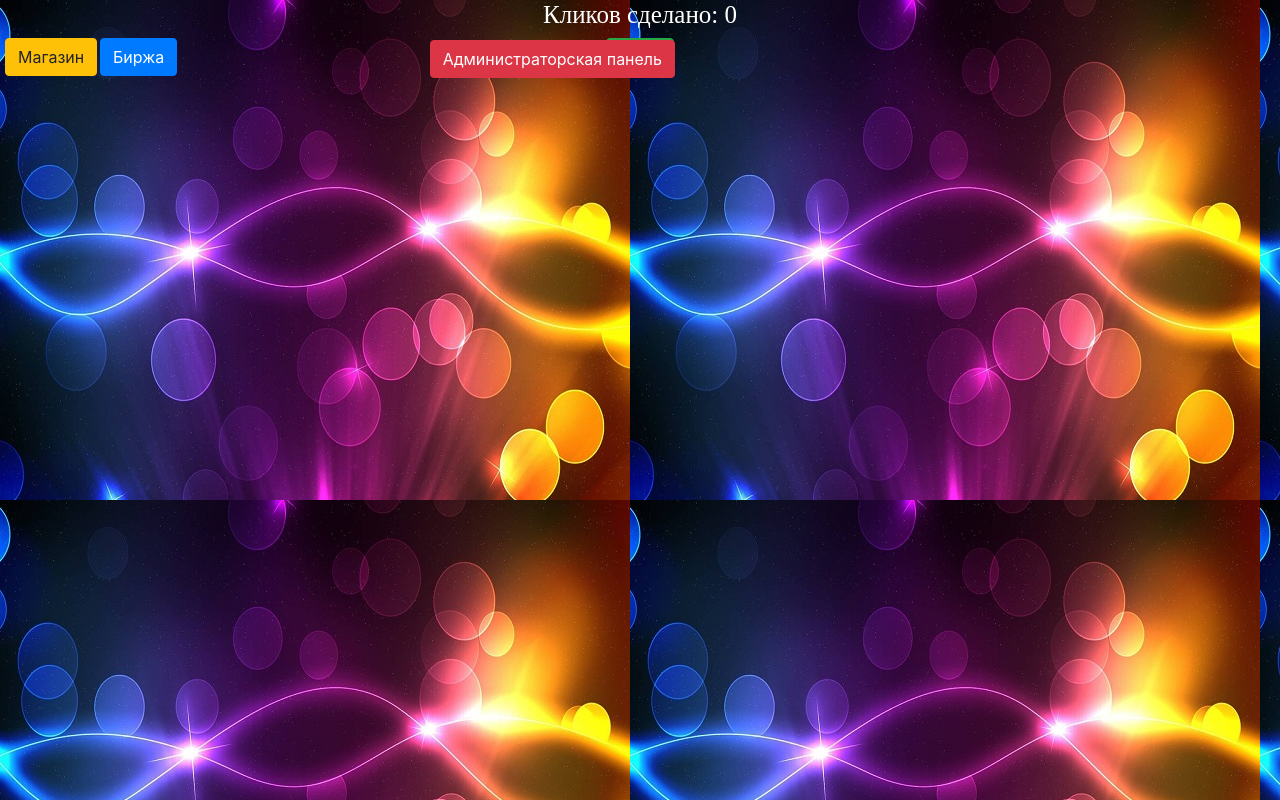
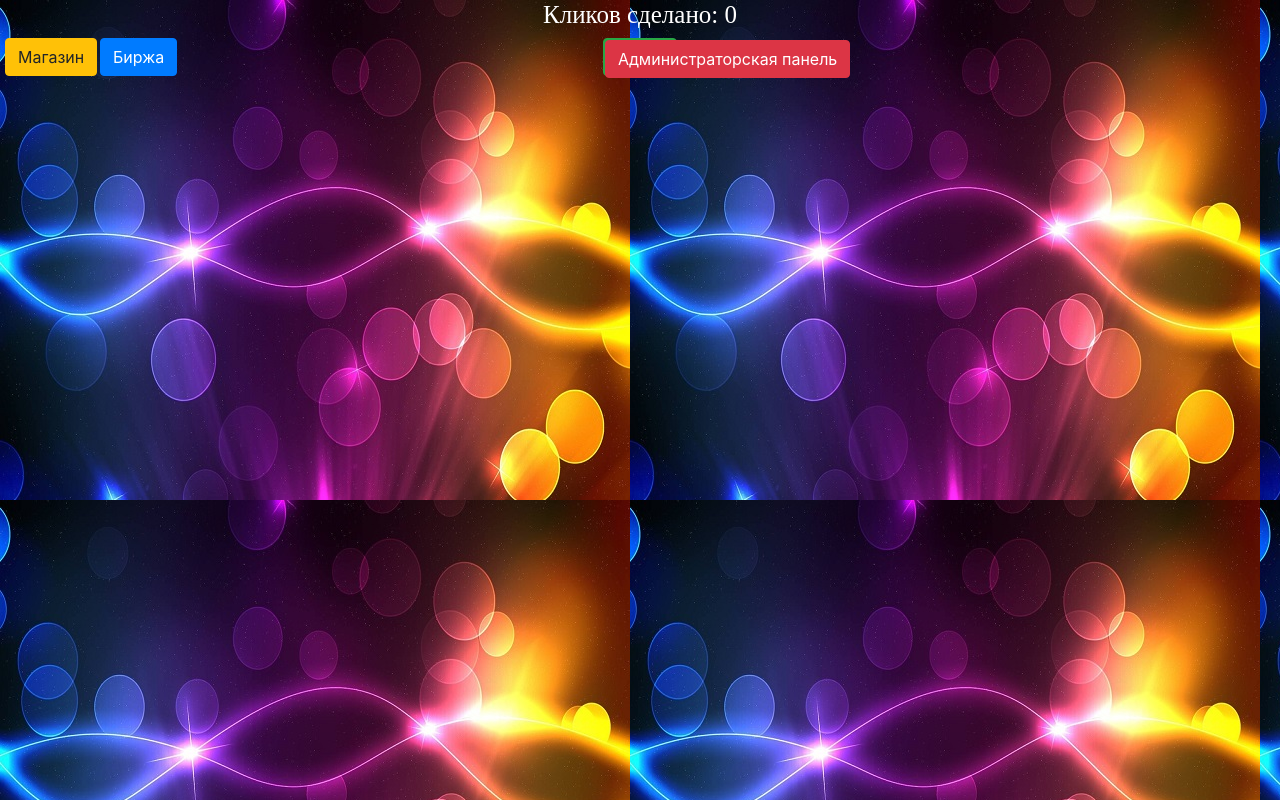
Before and after one commit to TypoKill/RoulCoin-VKontakte-Service, a plain HTML site: page index.html in a window 1280 px wide. Drawn offline with nearby package versions, Linux system fonts and the light colour scheme.

Commit message:
Update index.html

```diff
--- a/index.html
+++ b/index.html
@@ -8,10 +8,10 @@
 </head>
 <body>
 	<h1 class="tce" id="ct">Кликов сделано: 0</h1>
-	<button type="button" class="btn btn-success" id="button">Клик! </button>
+	<button type="button" class="btn btn-success" id="button">Клик!! </button>
 	<button type="button" class="btn btn-warning" style="position:absolute; left: 5px">Магазин</button>
 	<button type="button" class="btn btn-primary" style="position:absolute; left: 100px">Биржа</button>
-	<button type="button" class="btn btn-danger" style="position:absolute; right: 605px; top: 40px">Администраторская панель</button>
+	<button type="button" class="btn btn-danger" style="position:absolute; left: 605px; top: 40px">Администраторская панель</button>
 
     <script src="https://code.jquery.com/jquery-3.4.1.slim.min.js" integrity="sha384-J6qa4849blE2+poT4WnyKhv5vZF5SrPo0iEjwBvKU7imGFAV0wwj1yYfoRSJoZ+n" crossorigin="anonymous"></script>
     <script src="https://cdn.jsdelivr.net/npm/popper.js@1.16.0/dist/umd/popper.min.js" integrity="sha384-Q6E9RHvbIyZFJoft+2mJbHaEWldlvI9IOYy5n3zV9zzTtmI3UksdQRVvoxMfooAo" crossorigin="anonymous"></script>
```
